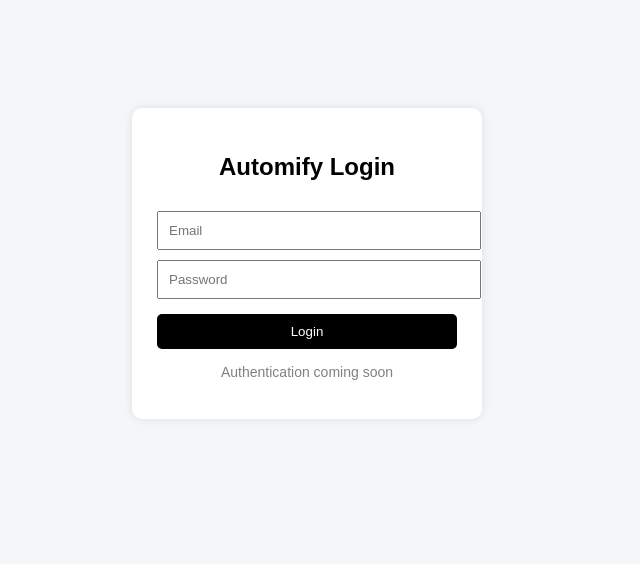
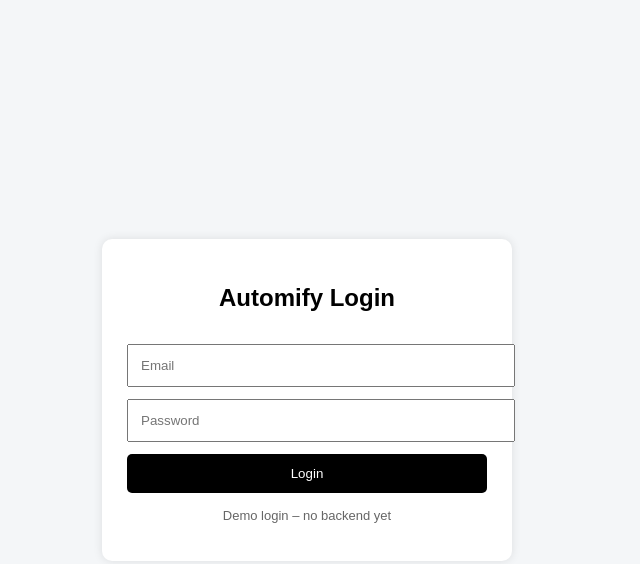
Before and after one commit to automifyAi/automify, a plain HTML site: page login.html in a window 1280 px wide. Shown: the whole page, without its empty margins (333-973 px from the left). Drawn offline with Linux system fonts and the light colour scheme.

Commit message:
Update login.html

```diff
--- a/login.html
+++ b/login.html
@@ -1,55 +1,68 @@
 <!DOCTYPE html>
-<html>
+<html lang="en">
 <head>
+  <meta charset="UTF-8">
   <title>Login – Automify</title>
+
+  <!-- SEO -->
+  <meta name="description" content="Login to Automify to manage your business leads and tools.">
+
+  <!-- Mobile -->
+  <meta name="viewport" content="width=device-width, initial-scale=1.0">
+
   <style>
-    body {
-      font-family: Arial;
-      background: #f4f6f8;
-      padding-top: 100px;
+    body{
+      margin:0;
+      font-family:Arial, sans-serif;
+      background:#f4f6f8;
     }
-    .box {
-      background: white;
-      width: 300px;
-      margin: auto;
-      padding: 25px;
-      border-radius: 10px;
-      box-shadow: 0 0 10px rgba(0,0,0,0.1);
-      text-align: center;
+    .container{
+      min-height:100vh;
+      display:flex;
+      align-items:center;
+      justify-content:center;
     }
-    input {
-      width: 100%;
-      padding: 10px;
-      margin-top: 10px;
+    .box{
+      background:#fff;
+      width:90%;
+      max-width:360px;
+      padding:25px;
+      border-radius:10px;
+      box-shadow:0 0 10px rgba(0,0,0,0.1);
+      text-align:center;
     }
-    button {
-      width: 100%;
-      padding: 10px;
-      margin-top: 15px;
-      background: black;
-      color: white;
-      border: none;
-      border-radius: 5px;
+    input,button{
+      width:100%;
+      padding:12px;
+      margin-top:12px;
     }
-    p {
-      font-size: 14px;
-      color: gray;
-      margin-top: 15px;
+    button{
+      background:#000;
+      color:#fff;
+      border:none;
+      border-radius:5px;
+    }
+    p{
+      font-size:13px;
+      color:#666;
+      margin-top:15px;
     }
   </style>
 </head>
 <body>
 
+<div class="container">
   <div class="box">
     <h2>Automify Login</h2>
 
-    <input placeholder="Email">
+    <input type="email" placeholder="Email">
     <input type="password" placeholder="Password">
 
-    <button>Login</button>
+    <button onclick="location.href='dashboard.html'">Login</button>
 
-    <p>Authentication coming soon</p>
+    <p>Demo login – no backend yet</p>
   </div>
+</div>
 
 </body>
 </html>
```
